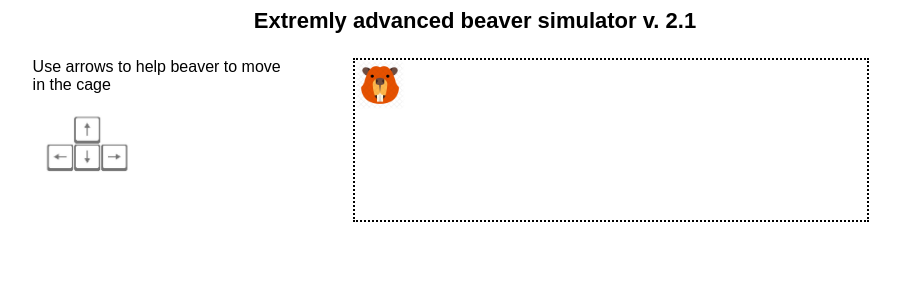
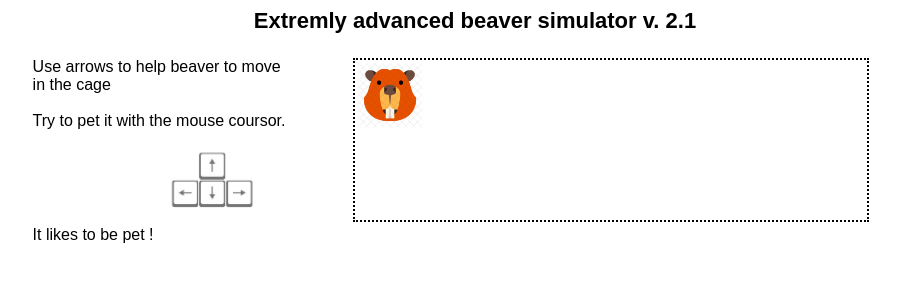
Before and after one commit to TomCwiertnia/Beaver, a plain HTML site: page index.html in a window 1280 px wide. Shown: the whole page, without its empty margins (165-1065 px from the left). Drawn offline with Linux system fonts and the light colour scheme.

Commit message:
Add files via upload

```diff
--- a/index.html
+++ b/index.html
@@ -14,11 +14,12 @@
 
 <div id="outerOuterBox">
           <div id="outerBox">
-             <img src="beaver.png" id="box1">
+             <img src="beaver.png" id="box1" onmouseover="winkIn(this)" onmouseout="winkOut(this)">
          </div>
 
          <div id="opis">
-             Use arrows to help beaver to move in the cage <br>
+             Use arrows to help beaver to move in the cage <br><br>
+             Try to pet it with the mouse coursor. It likes to be pet !
          <img src="arrows.jpg" id="arrows">
         </div>
 </div>
--- a/js_code.js
+++ b/js_code.js
@@ -71,7 +71,15 @@ window.addEventListener("keydown", function(e){
 
         box.style.left = przeliczoneR +'px';
         break;
-
 }
 
 });
+
+function winkIn(el) {
+    el.src = "beaver_wink.jpg";
+    console.log("WINk WINK");
+}
+
+function winkOut(el) {
+    el.src = "beaver.png";
+}
--- a/style_html4.css
+++ b/style_html4.css
@@ -17,14 +17,14 @@ body {
 }
 
 #box1 {
-  border: 0px solid green;
+  border: 0px ;
   position: relative;
   left: 0vw;
   right: 0vw;
   top: 0vh;
   bottom: 0vh;
-  width: 50px;
-  height: 50px;
+  width: 70px;
+  height: 70px;
 }
 
 .center {
```
Also changed, not shown: beaver_wink.jpg (added).
